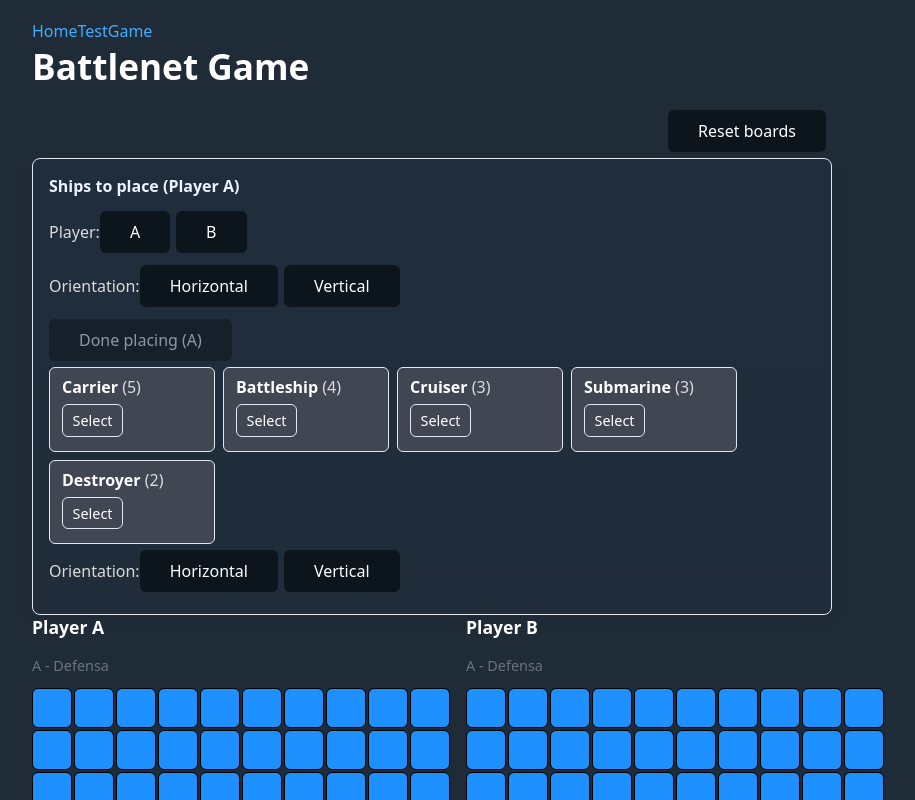
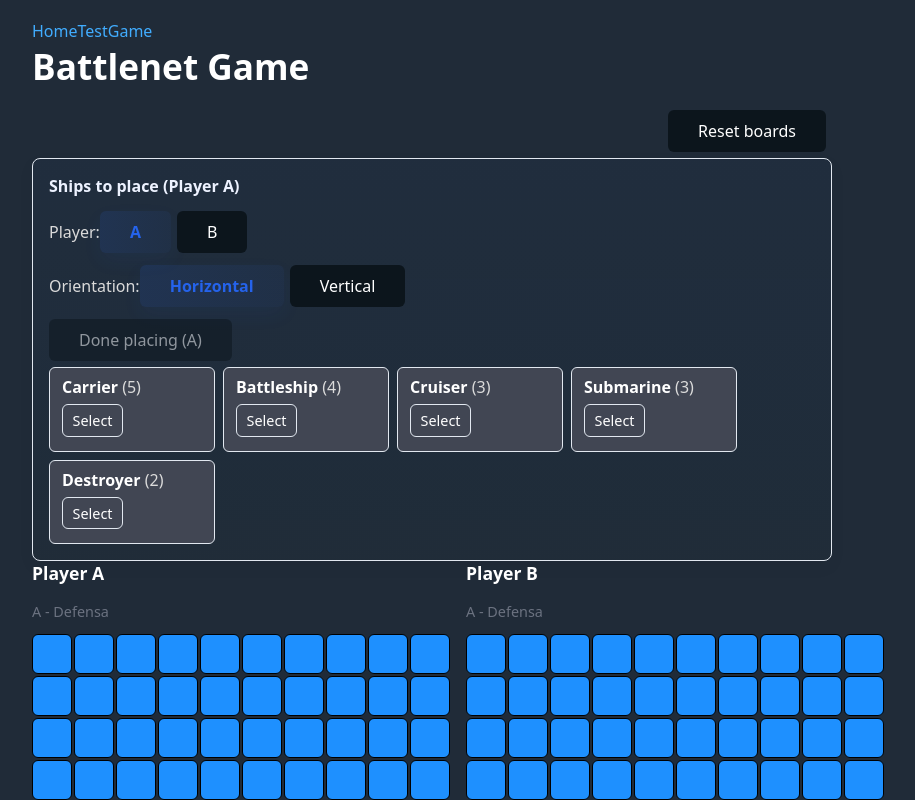
Before and after one commit to aitzolmoreno/Battlenet-Game, a React app in the folder frontend/: page /game in a window 1280 px wide. Shown: the top 800 px of the page, without its empty margins (208-1123 px from the left). Built offline with nearby package versions, Linux system fonts and the light colour scheme; no server answers; the HTML template or start-up script is replaced by a standard one.

Commit message:
diseño botones seleccionar

```diff
--- a/frontend/src/pages/Game/Game.css
+++ b/frontend/src/pages/Game/Game.css
@@ -83,6 +83,15 @@
     font-weight:600;
 }
 
+/* General selected button style (applies to player/orientation/other buttons) */
+button.selected, .btn-selected {
+    background: linear-gradient(90deg, rgba(37,99,235,0.12), rgba(37,99,235,0.06));
+    border-color: var(--accent);
+    color: var(--accent);
+    font-weight: 600;
+    box-shadow: 0 8px 20px rgba(37,99,235,0.06);
+}
+
 /* pequeño helper para etiquetas/labels */
 .board-label{
     font-size:0.9rem;
--- a/frontend/src/pages/Game/Game.tsx
+++ b/frontend/src/pages/Game/Game.tsx
@@ -430,21 +430,7 @@ export default function Game(): JSX.Element {
                             );
                         })}
                     </div>
-                    <div className="mt-3 flex items-center gap-2">
-                        <label className="text-sm">Orientation:</label>
-                        <button
-                            className={`px-2 py-1 rounded border ${orientation === 'horizontal' ? 'selected' : ''}`}
-                            onClick={() => setOrientation('horizontal')}
-                        >
-                            Horizontal
-                        </button>
-                        <button
-                            className={`px-2 py-1 rounded border ${orientation === 'vertical' ? 'selected' : ''}`}
-                            onClick={() => setOrientation('vertical')}
-                        >
-                            Vertical
-                        </button>
-                    </div>
+
                 </div>
 
 
```
